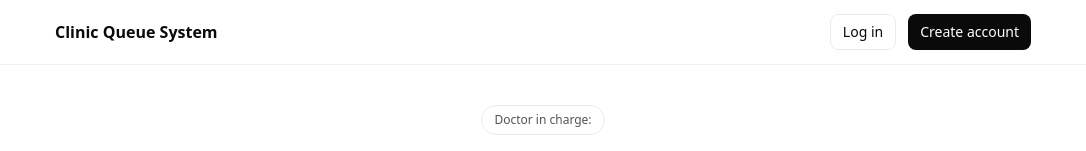
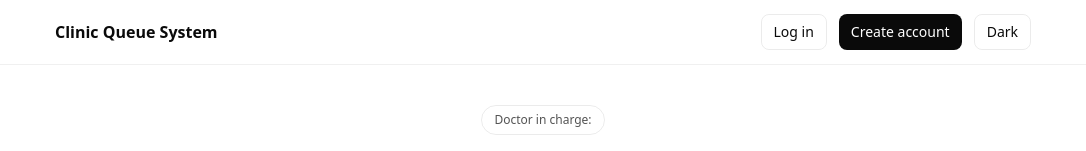
Before and after one commit to Kenneth-4/clinic-queue-system, a Next.js app in the folder clinic-queue/: page / in a window 1280 px wide. Shown: the top 151 px of the page, without its empty margins (97-1183 px from the left). Built offline with nearby package versions, Linux system fonts and the light colour scheme; no server answers; the database is empty.

Commit message:
additional dark mode

```diff
--- a/clinic-queue/src/app/admin/page.tsx
+++ b/clinic-queue/src/app/admin/page.tsx
@@ -4,6 +4,7 @@ import Link from "next/link";
 import { useEffect, useState } from "react";
 import { supabase } from "@/lib/supabase";
 import { useAuth } from "@/components/context/AuthProvider";
+import { useTheme } from "@/components/context/ThemeProvider";
 import { useRouter } from "next/navigation";
 
 type Doctor = {
@@ -25,6 +26,7 @@ type QueueItem = {
 
 export default function AdminDashboard() {
   const { user, signOut } = useAuth();
+  const { theme, toggleTheme } = useTheme();
   const router = useRouter();
   const [doctors, setDoctors] = useState<Doctor[]>([]);
   const [queue, setQueue] = useState<QueueItem[]>([]);
@@ -317,6 +319,14 @@ export default function AdminDashboard() {
               View Queue
             </Link>
             <button
+              onClick={toggleTheme}
+              aria-label="Toggle theme"
+              className="inline-flex items-center justify-center rounded-md h-9 px-3 text-sm font-medium border border-black/[.08] dark:border-white/[.145] hover:bg-black/[.04] dark:hover:bg-white/[.06] transition"
+              title={theme === "dark" ? "Switch to light" : "Switch to dark"}
+            >
+              {theme === "dark" ? "Light" : "Dark"}
+            </button>
+            <button
               onClick={async () => {
                 await signOut();
                 router.push("/");
--- a/clinic-queue/src/app/page.tsx
+++ b/clinic-queue/src/app/page.tsx
@@ -140,6 +140,14 @@ export default function Home() {
                 </Link>
               </>
             )}
+            <button
+              onClick={toggleTheme}
+              aria-label="Toggle theme"
+              className="inline-flex items-center justify-center rounded-md h-9 px-3 text-sm font-medium border border-black/[.08] dark:border-white/[.145] hover:bg-black/[.04] dark:hover:bg-white/[.06] transition"
+              title={theme === "dark" ? "Switch to light" : "Switch to dark"}
+            >
+              {theme === "dark" ? "Light" : "Dark"}
+            </button>
           </nav>
         </div>
       </header>
--- a/clinic-queue/src/app/stats/page.tsx
+++ b/clinic-queue/src/app/stats/page.tsx
@@ -5,11 +5,13 @@ import { useEffect, useMemo, useState } from "react";
 import { useRouter } from "next/navigation";
 import { supabase } from "@/lib/supabase";
 import { useAuth } from "@/components/context/AuthProvider";
+import { useTheme } from "@/components/context/ThemeProvider";
 
 type DailyPoint = { date: string; total: number; ongoing: number; completed: number; skipped: number };
 
 export default function StatsPage() {
   const { user, isAdmin } = useAuth();
+  const { theme, toggleTheme } = useTheme();
   const router = useRouter();
   const [fromDate, setFromDate] = useState<string>(() => {
     const d = new Date();
@@ -99,6 +101,14 @@ export default function StatsPage() {
             >
               Back to Queue
             </Link>
+            <button
+              onClick={toggleTheme}
+              aria-label="Toggle theme"
+              className="inline-flex items-center justify-center rounded-md h-9 px-3 text-sm font-medium border border-black/[.08] dark:border-white/[.145] hover:bg-black/[.04] dark:hover:bg-white/[.06] transition"
+              title={theme === "dark" ? "Switch to light" : "Switch to dark"}
+            >
+              {theme === "dark" ? "Light" : "Dark"}
+            </button>
           </nav>
         </div>
       </header>
```
